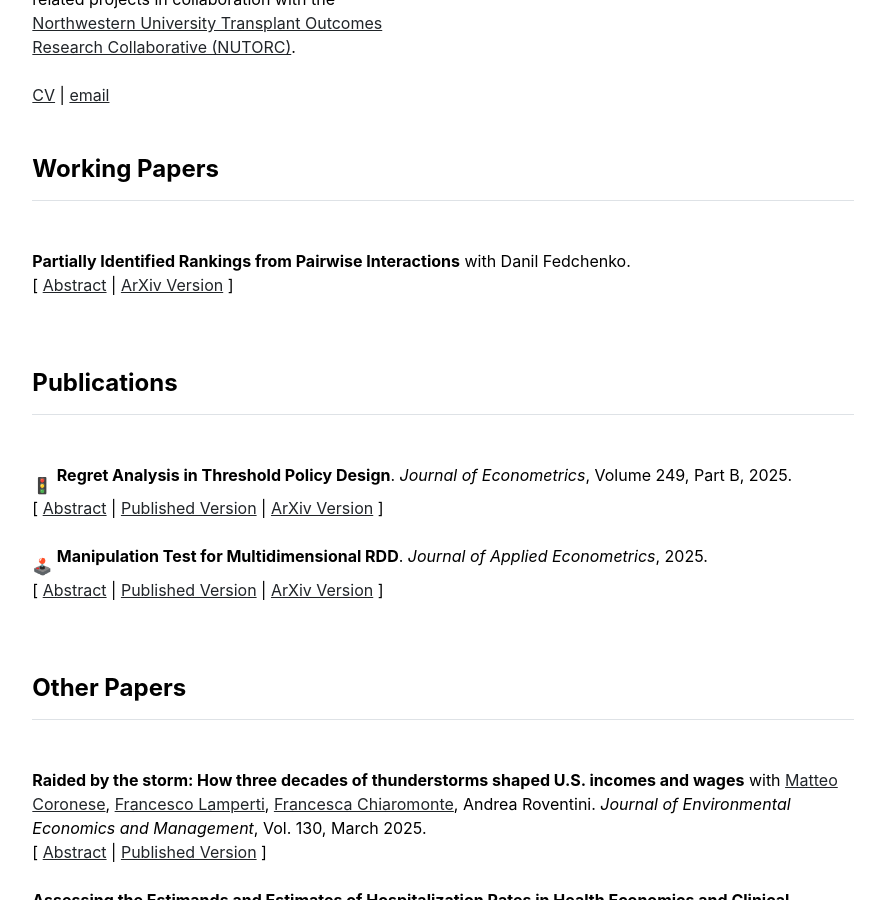
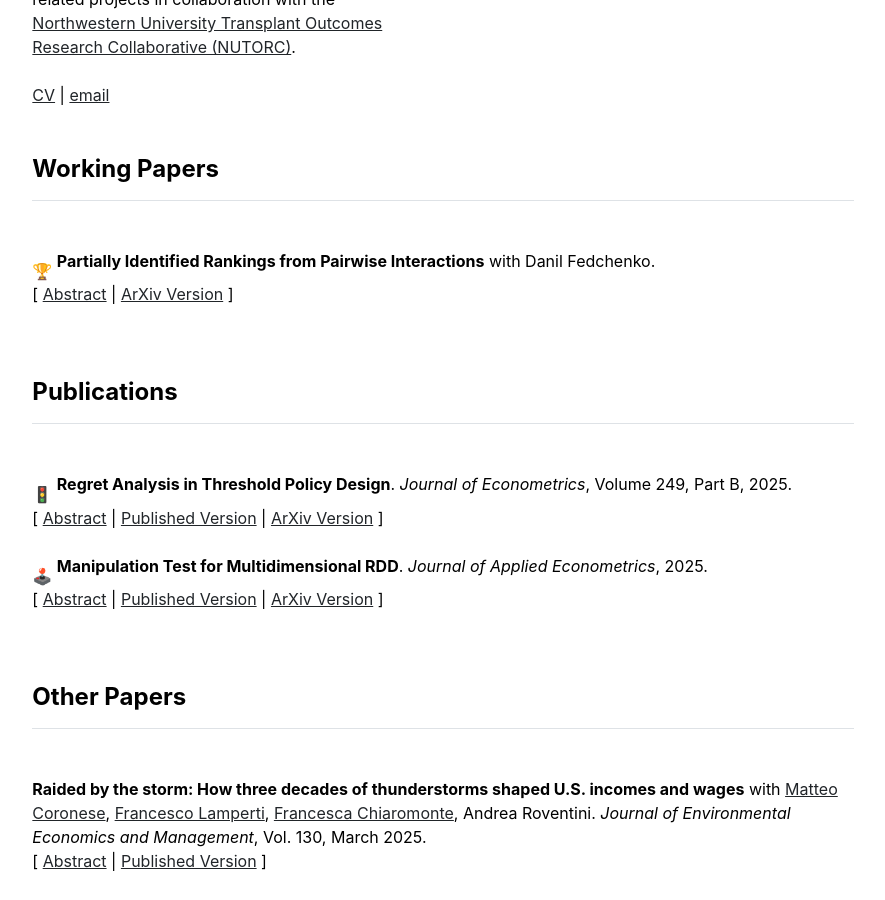
Before and after one commit to fedecrp/fedecrp.github.io, a Jekyll site: the page built from index.md, in a window 1280 px wide and 900 px high, scrolled down 438 px. Shown: the whole window, without its empty margins (197-1082 px from the left). Built offline with Jekyll 4.4.1, drawn with Linux system fonts in a browser that asks for light colours.

Commit message:
Update working_papers.html

```diff
--- a/_includes/working_papers.html
+++ b/_includes/working_papers.html
@@ -9,6 +9,7 @@
       <!-- Second working paper -->
       <li class="mb-4">
         <div>
+          <span class="paper-icon" role="img" aria-label="chart">🏆</span>
           <strong>Partially Identified Rankings from Pairwise Interactions</strong> with Danil Fedchenko.
         </div>
         <div>
```
